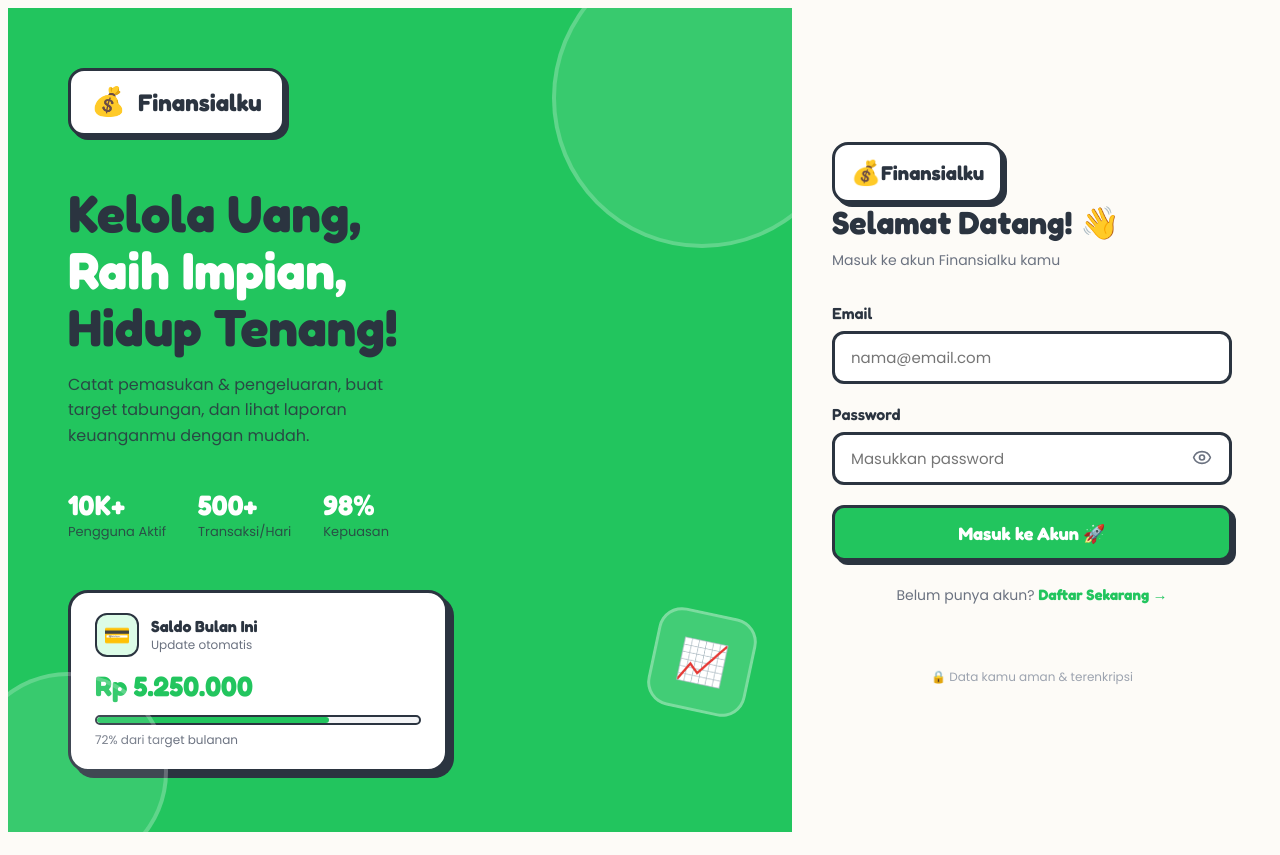
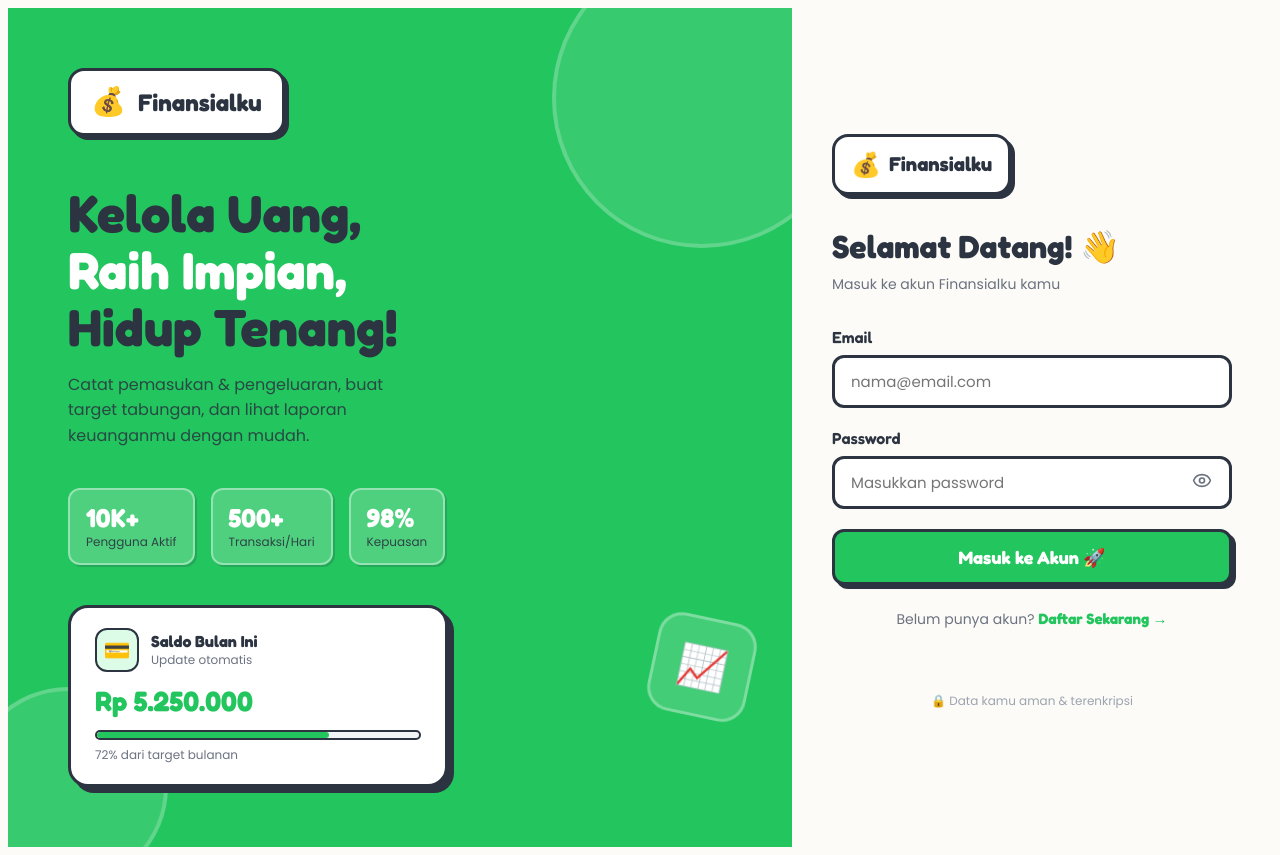
Before and after one commit to deansimbolon45-eng/finansialku, a Next.js app: page /login in a window 1280 px wide. Built offline with nearby package versions, Linux system fonts and the light colour scheme; no server answers.

Commit message:
add hover animations to login page banners

```diff
--- a/src/app/(auth)/login/page.tsx
+++ b/src/app/(auth)/login/page.tsx
@@ -16,6 +16,14 @@ export default function LoginPage() {
   const [loading, setLoading] = useState(false);
   const [error, setError] = useState('');
   const [isLoading, setIsLoading] = useState(true);
+
+  // Hover states
+  const [hoverCard, setHoverCard] = useState(false);
+  const [hoverBtn, setHoverBtn] = useState(false);
+  const [hoverLogo, setHoverLogo] = useState(false);
+  const [hoverStat1, setHoverStat1] = useState(false);
+  const [hoverStat2, setHoverStat2] = useState(false);
+  const [hoverStat3, setHoverStat3] = useState(false);
 
   if (isLoading) return <LoadingScreen onFinish={() => setIsLoading(false)} />;
 
@@ -41,6 +49,21 @@ export default function LoginPage() {
       fontFamily: 'Poppins, sans-serif',
     }}>
 
+      <style>{`
+        @keyframes float {
+          0%, 100% { transform: translateY(0px) rotate(12deg); }
+          50% { transform: translateY(-10px) rotate(12deg); }
+        }
+        @keyframes fadeInLeft {
+          from { opacity: 0; transform: translateX(-30px); }
+          to { opacity: 1; transform: translateX(0); }
+        }
+        @keyframes fadeInRight {
+          from { opacity: 0; transform: translateX(30px); }
+          to { opacity: 1; transform: translateX(0); }
+        }
+      `}</style>
+
       {/* Kiri — Hero Section */}
       <div style={{
         flex: 1,
@@ -52,6 +75,7 @@ export default function LoginPage() {
         padding: '60px',
         position: 'relative',
         overflow: 'hidden',
+        animation: 'fadeInLeft 0.6s ease',
       }}
         className="hidden md:flex"
       >
@@ -70,6 +94,8 @@ export default function LoginPage() {
           borderRadius: '50%',
           border: '4px solid rgba(255,255,255,0.2)',
         }} />
+
+        {/* Floating emoji */}
         <div style={{
           position: 'absolute', bottom: '120px', right: '40px',
           width: '100px', height: '100px',
@@ -78,21 +104,28 @@ export default function LoginPage() {
           border: '3px solid rgba(255,255,255,0.3)',
           display: 'flex', alignItems: 'center', justifyContent: 'center',
           fontSize: '40px',
-          transform: 'rotate(12deg)',
+          animation: 'float 3s ease-in-out infinite',
         }}>
           📈
         </div>
 
         {/* Logo */}
-        <div style={{
-          display: 'flex', alignItems: 'center', gap: '12px',
+        <div
+          onMouseEnter={() => setHoverLogo(true)}
+          onMouseLeave={() => setHoverLogo(false)}
+          style={{
+            display: 'inline-flex', alignItems: 'center', gap: '12px',
             background: 'white',
             border: '3px solid #2B3440',
             borderRadius: '16px',
             padding: '10px 20px',
-          boxShadow: '4px 4px 0px #2B3440',
+            boxShadow: hoverLogo ? '6px 6px 0px #2B3440' : '4px 4px 0px #2B3440',
             marginBottom: '48px',
-        }}>
+            transform: hoverLogo ? 'translate(-2px, -2px)' : 'translate(0, 0)',
+            transition: 'all 0.15s ease',
+            cursor: 'pointer',
+          }}
+        >
           <span style={{ fontSize: '28px' }}>💰</span>
           <span style={{ fontFamily: 'Fredoka', fontWeight: 700, fontSize: '24px', color: '#2B3440' }}>
             Finansialku
@@ -125,34 +158,54 @@ export default function LoginPage() {
         </p>
 
         {/* Stats */}
-        <div style={{ display: 'flex', gap: '32px' }}>
+        <div style={{ display: 'flex', gap: '16px', marginBottom: '40px' }}>
           {[
-            { num: '10K+', label: 'Pengguna Aktif' },
-            { num: '500+', label: 'Transaksi/Hari' },
-            { num: '98%', label: 'Kepuasan' },
+            { num: '10K+', label: 'Pengguna Aktif', hover: hoverStat1, setHover: setHoverStat1 },
+            { num: '500+', label: 'Transaksi/Hari', hover: hoverStat2, setHover: setHoverStat2 },
+            { num: '98%', label: 'Kepuasan', hover: hoverStat3, setHover: setHoverStat3 },
           ].map(stat => (
-            <div key={stat.label}>
-              <p style={{ fontFamily: 'Fredoka', fontSize: '28px', fontWeight: 700, color: 'white', margin: 0 }}>
+            <div
+              key={stat.label}
+              onMouseEnter={() => stat.setHover(true)}
+              onMouseLeave={() => stat.setHover(false)}
+              style={{
+                background: 'rgba(255,255,255,0.2)',
+                border: '2px solid rgba(255,255,255,0.4)',
+                borderRadius: '12px',
+                padding: '12px 16px',
+                transform: stat.hover ? 'translate(-2px, -2px)' : 'translate(0,0)',
+                boxShadow: stat.hover ? '4px 4px 0px rgba(43,52,64,0.3)' : '2px 2px 0px rgba(43,52,64,0.2)',
+                transition: 'all 0.15s ease',
+                cursor: 'default',
+              }}
+            >
+              <p style={{ fontFamily: 'Fredoka', fontSize: '26px', fontWeight: 700, color: 'white', margin: 0 }}>
                 {stat.num}
               </p>
-              <p style={{ fontSize: '13px', color: '#2B3440', opacity: 0.8, margin: 0 }}>
+              <p style={{ fontSize: '12px', color: '#2B3440', opacity: 0.9, margin: 0 }}>
                 {stat.label}
               </p>
             </div>
           ))}
         </div>
 
-        {/* Card preview */}
-        <div style={{
-          marginTop: '48px',
+        {/* Preview Card */}
+        <div
+          onMouseEnter={() => setHoverCard(true)}
+          onMouseLeave={() => setHoverCard(false)}
+          style={{
             background: 'white',
             border: '3px solid #2B3440',
             borderRadius: '20px',
-          boxShadow: '6px 6px 0px #2B3440',
+            boxShadow: hoverCard ? '8px 8px 0px #2B3440' : '6px 6px 0px #2B3440',
             padding: '20px 24px',
             width: '100%',
             maxWidth: '380px',
-        }}>
+            transform: hoverCard ? 'translate(-3px, -3px)' : 'translate(0, 0)',
+            transition: 'all 0.15s ease',
+            cursor: 'pointer',
+          }}
+        >
           <div style={{ display: 'flex', alignItems: 'center', gap: '12px', marginBottom: '12px' }}>
             <div style={{
               width: '44px', height: '44px',
@@ -200,10 +253,11 @@ export default function LoginPage() {
         justifyContent: 'center',
         padding: '48px 40px',
         background: '#FDFBF7',
+        animation: 'fadeInRight 0.6s ease',
       }}>
 
         {/* Logo mobile only */}
-        <div className="flex md:hidden items-center gap-3 mb-8"
+        <div className="flex md:hidden"
           style={{
             background: 'white',
             border: '3px solid #2B3440',
@@ -211,7 +265,10 @@ export default function LoginPage() {
             padding: '10px 16px',
             boxShadow: '4px 4px 0px #2B3440',
             display: 'inline-flex',
+            alignItems: 'center',
+            gap: '8px',
             width: 'fit-content',
+            marginBottom: '32px',
           }}
         >
           <span style={{ fontSize: '24px' }}>💰</span>
@@ -275,6 +332,17 @@ export default function LoginPage() {
                 outline: 'none',
                 background: 'white',
                 boxSizing: 'border-box',
+                transition: 'all 0.15s ease',
+              }}
+              onFocus={e => {
+                e.target.style.boxShadow = '3px 3px 0px #22C55E';
+                e.target.style.borderColor = '#22C55E';
+                e.target.style.transform = 'translate(-1px, -1px)';
+              }}
+              onBlur={e => {
+                e.target.style.boxShadow = 'none';
+                e.target.style.borderColor = '#2B3440';
+                e.target.style.transform = 'translate(0, 0)';
               }}
             />
           </div>
@@ -307,6 +375,17 @@ export default function LoginPage() {
                   outline: 'none',
                   background: 'white',
                   boxSizing: 'border-box',
+                  transition: 'all 0.15s ease',
+                }}
+                onFocus={e => {
+                  e.target.style.boxShadow = '3px 3px 0px #22C55E';
+                  e.target.style.borderColor = '#22C55E';
+                  e.target.style.transform = 'translate(-1px, -1px)';
+                }}
+                onBlur={e => {
+                  e.target.style.boxShadow = 'none';
+                  e.target.style.borderColor = '#2B3440';
+                  e.target.style.transform = 'translate(0, 0)';
                 }}
               />
               <button
@@ -331,6 +410,8 @@ export default function LoginPage() {
           <button
             type="submit"
             disabled={loading}
+            onMouseEnter={() => setHoverBtn(true)}
+            onMouseLeave={() => setHoverBtn(false)}
             style={{
               width: '100%',
               padding: '14px',
@@ -338,7 +419,7 @@ export default function LoginPage() {
               color: 'white',
               border: '3px solid #2B3440',
               borderRadius: '12px',
-              boxShadow: '4px 4px 0px #2B3440',
+              boxShadow: hoverBtn ? '6px 6px 0px #2B3440' : '4px 4px 0px #2B3440',
               fontFamily: 'Fredoka',
               fontWeight: 700,
               fontSize: '18px',
@@ -347,7 +428,8 @@ export default function LoginPage() {
               alignItems: 'center',
               justifyContent: 'center',
               gap: '8px',
-              transition: 'all 0.1s ease',
+              transform: hoverBtn ? 'translate(-2px, -2px)' : 'translate(0, 0)',
+              transition: 'all 0.15s ease',
               opacity: loading ? 0.8 : 1,
             }}
           >
@@ -374,7 +456,6 @@ export default function LoginPage() {
           </Link>
         </p>
 
-        {/* Bottom note */}
         <p style={{
           marginTop: '48px',
           textAlign: 'center',
```
Lines whose indentation alone changed are shown as unchanged.
